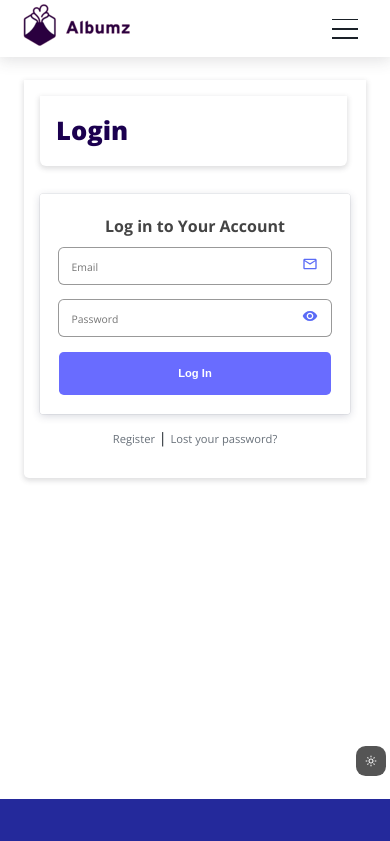
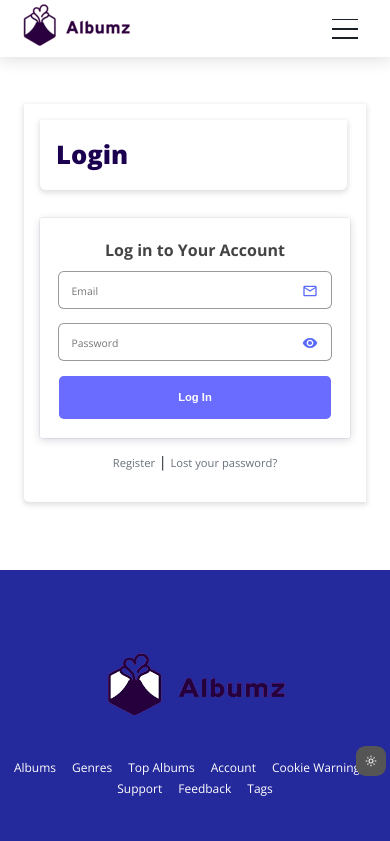
Before and after one commit to esteemayo/next-albumz-client, a Next.js app: page /auth/login in a window 390 px wide. Shown: the top 841 px of the page. Built offline with nearby package versions, Linux system fonts and the light colour scheme.

Commit message:
wrote media queries for different break points

```diff
--- a/styles/Login.module.scss
+++ b/styles/Login.module.scss
@@ -2,12 +2,47 @@
   width: 100%;
   min-height: calc(100vh - 5.6rem);
   padding-top: 10rem;
+
+  @media only screen and (max-width: 57em) {
+    min-height: calc(70vh - 5.6rem);
+  }
+
+  @media only screen and (max-width: 51.25em) {
+    min-height: calc(55vh - 5.6rem);
+  }
+
+  @media only screen and (max-width: 37.5em) {
+    min-height: calc(90vh - 5.6rem);
+  }
+
+  @media only screen and (max-width: 26.25em) {
+    min-height: calc(80vh - 5.6rem);
+    margin-top: 3rem;
+  }
+
+  @media only screen and (max-width: 24.38em) {
+    min-height: calc(70vh - 5.6rem);
+  }
+
+  @media only screen and (max-width: 23.44em) {
+    min-height: calc(85vh - 5.6rem);
+  }
+
+  @media only screen and (max-width: 17.5em) {
+    margin-top: 1rem;
+    min-height: calc(90vh - 5.6rem);
+  }
 
   .wrapper {
     padding: 2rem;
     margin: 0 3rem;
     border-radius: 0 0 0 0.6rem;
     box-shadow: 0 2px 5px 1px rgba(64, 60, 67, 0.16);
+
+    @media only screen and (max-width: 17.5em) {
+      padding: 1.5rem;
+      margin: 0 1.5rem;
+    }
   }
 
   .header {
@@ -24,6 +59,10 @@
       padding: 2rem;
       margin-bottom: 3.5rem;
       width: 99%;
+
+      @media only screen and (max-width: 17.5em) {
+       font-size: 2.8rem;
+      }
     }
   }
 
@@ -59,6 +98,10 @@
       margin-top: 0;
       text-align: center;
       margin-right: 6.387%;
+
+      @media only screen and (max-width: 17.5em) {
+        font-size: 1.5rem;
+      }
     }
 
     &__group {
@@ -106,6 +149,17 @@
       top: 1rem;
       right: 4rem;
       cursor: text;
+
+
+      @media only screen and (max-width: 37.5em) {
+        top: 1.3rem;
+       }
+
+      @media only screen and (max-width: 17.5em) {
+        font-size: 1.8rem;
+        top: 1.3rem;
+        right: 3rem;
+      }
     }
 
     &__chipIcon {
@@ -114,7 +168,18 @@
       fill: #5a6bf6;
       top: 1.7rem;
       right: 4rem;
-      cursor: text
+      cursor: text;
+
+
+      @media only screen and (max-width: 37.5em) {
+        top: 2.35rem;
+      }
+
+      @media only screen and (max-width: 17.5em) {
+        font-size: 1.8rem;
+        top: 2.5rem;
+        right: 3rem;
+      }
     }
 
     &__iconPassword {
@@ -144,6 +209,10 @@
       line-height: 1;
       cursor: pointer;
       transition: all 0.15s ease-in-out;
+
+      @media only screen and (max-width: 17.5em) {
+        padding: 1.5rem 1rem;
+      }
 
       &:hover {
         background-color: #d6d8ff;
```
